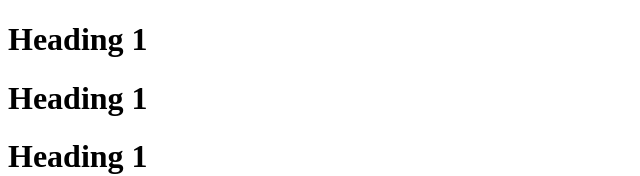
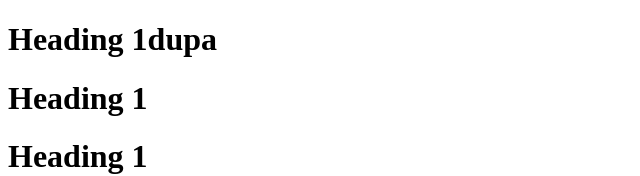
Before and after one commit to dawidpodraza/Frontend, a plain HTML site: page index.html in a window 1280 px wide. Shown: the top 176 px of the page, without its empty margins (0-640 px from the left). Drawn offline with Linux system fonts and the light colour scheme.

Commit message:
Update index.html

```diff
--- a/index.html
+++ b/index.html
@@ -7,7 +7,7 @@
         </head>
         <body>
             <div id="main">
-                <h1>Heading 1</h1>
+                <h1>Heading 1dupa</h1>
                 <h1>Heading 1</h1>
                 <h1>Heading 1</h1>
                 <h2>Heading 2</h2>
```
